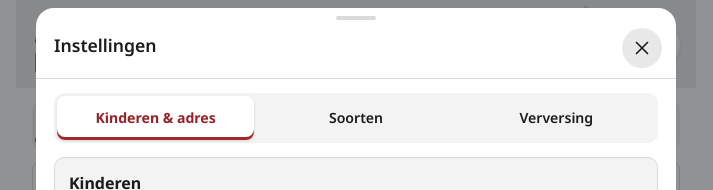
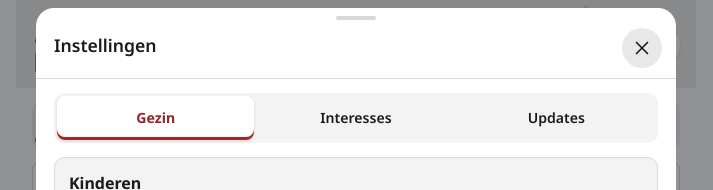
Before and after one commit to tomasr91/wattedoeninutrecht, a React (Vite) app: page / in a window 1280 px wide. Both pictures are taken after a click on the button 944 px from the left and 45 px from the top of the page. Shown: the top 190 px of the page, without its empty margins (284-997 px from the left). Built offline with nearby package versions, Linux system fonts and the light colour scheme.

Commit message:
Tabtitels instellingen: Gezin, Interesses, Updates
Co-Authored-By: Claude Opus 5.5 <noreply@anthropic.com>
Claude-Session: https://claude.ai/code/session_017ztSDsxaBpC9ShY7qpLFy6

```diff
--- a/src/app/views/SettingsView.tsx
+++ b/src/app/views/SettingsView.tsx
@@ -53,9 +53,9 @@ export function SettingsSheet({
         <div className="audience-tabs settings-tabs" role="tablist" aria-label="Instellingen">
           {(
             [
-              ['gezin', 'Kinderen & adres'],
-              ['soorten', 'Soorten'],
-              ['verversing', 'Verversing'],
+              ['gezin', 'Gezin'],
+              ['soorten', 'Interesses'],
+              ['verversing', 'Updates'],
             ] as const
           ).map(([id, label]) => (
             <button key={id} role="tab" aria-selected={tab === id} className={tab === id ? 'is-on' : ''} onClick={() => setTab(id)}>
```
